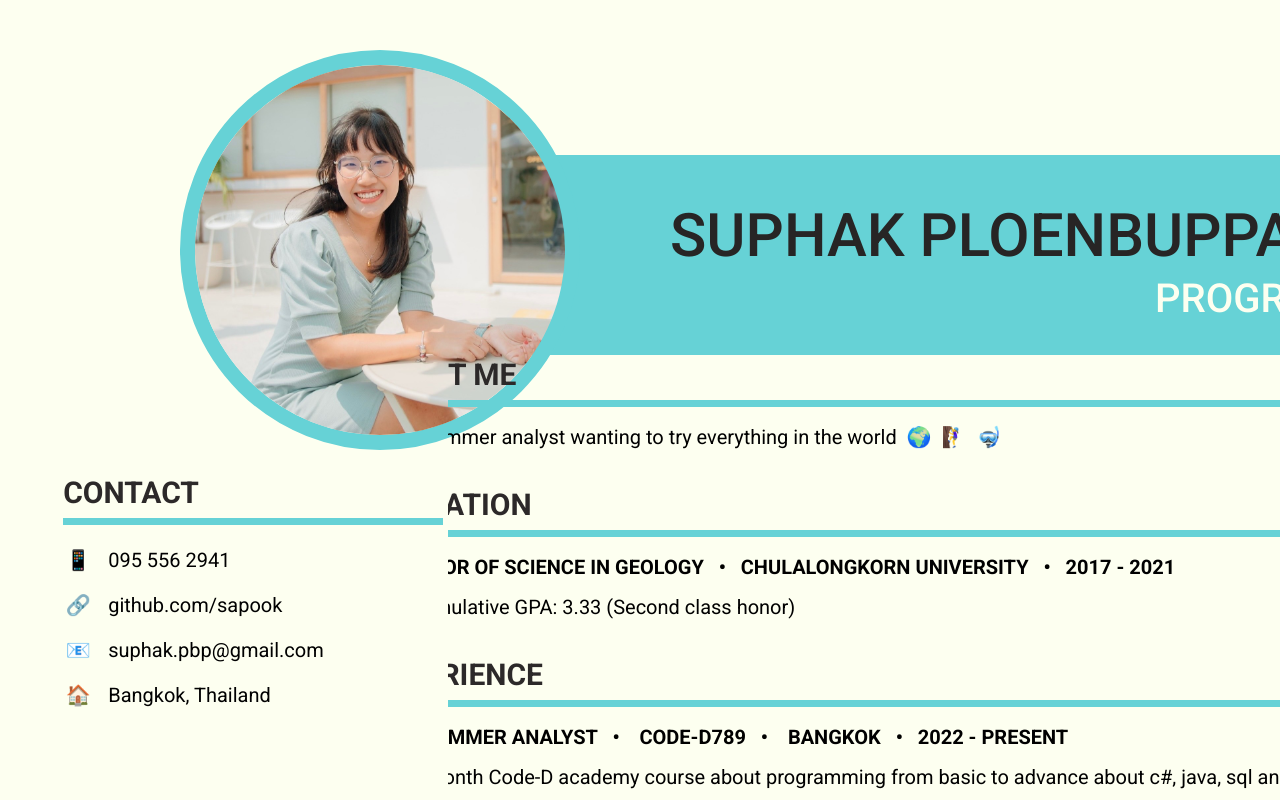
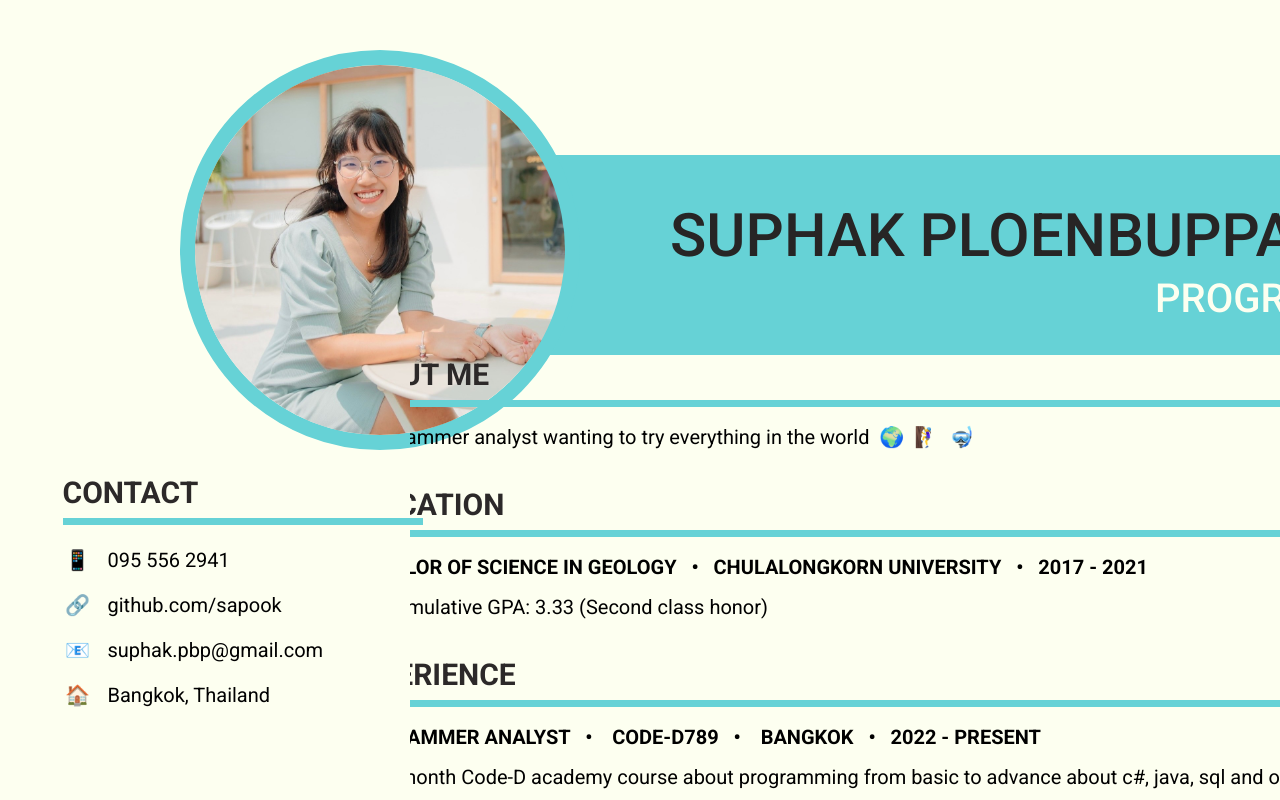
Before and after one commit to sapook/CV, a plain HTML site: page index.html in a window 1280 px wide. Shown: the top 800 px of the page. Drawn offline with nearby package versions, Linux system fonts and the light colour scheme; files that its build step writes are made by us from their sources.

Commit message:
Update style.css

```diff
--- a/style.css
+++ b/style.css
@@ -56,7 +56,7 @@ BGhead {
 /* Split the screen in half */
 .split {
     height: 100%;
-    width: 65%;
+    width: 68%;
     position: fixed;
     z-index: 1;
     top: 10px;
@@ -76,7 +76,7 @@ BGhead {
   .centeredleft {
     position: absolute;
     top: 46.8%;
-    left: 35%;
+    left: 32%;
     transform: translate(-60%, +20%);
     text-align: left;
   }
@@ -97,7 +97,7 @@ BGhead {
     margin-top: 35PX;
 }
 .lineleft{
-    width: 380px;
+    width: 360px;
 }
 .lineright{
     width: 1070px;
```
